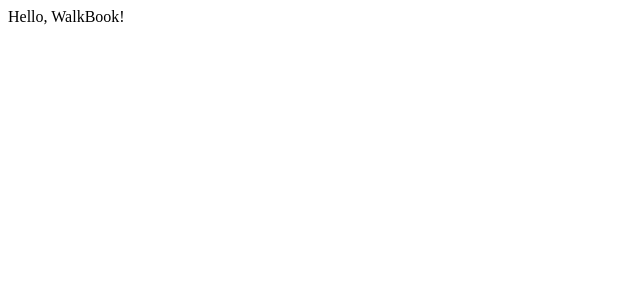
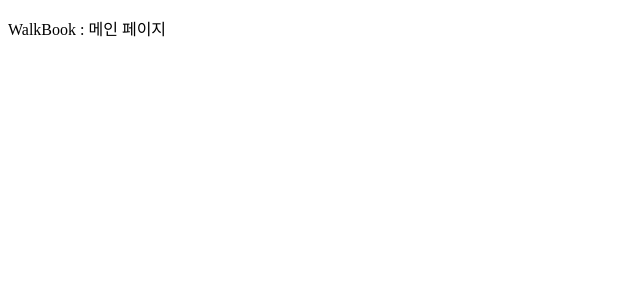
Before and after one commit to walkbook/walkbook-frontend, a React (Create React App) app: page / in a window 1280 px wide. Shown: the top 300 px of the page, without its empty margins (0-640 px from the left). Built offline with nearby package versions, Linux system fonts and the light colour scheme.

Commit message:
[feature] App 컴포넌트 라우트 경로 지정

```diff
--- a/src/App.js
+++ /dev/null
@@ -1,7 +0,0 @@
-export default function App() {
-  return (
-    <>
-      Hello, WalkBook!
-    </>
-  );
-}
--- /dev/null
+++ b/src/App.jsx
@@ -0,0 +1,20 @@
+import React from 'react';
+import { Routes, Route } from 'react-router-dom';
+import SignupPage from './pages/SignupPage';
+import SigninPage from './pages/SigninPage';
+import MainPage from './pages/MainPage';
+import NotFoundPage from './pages/NotFoundPage';
+
+export default function App() {
+  return (
+    <>
+      <Routes>
+        {/* 요청 url 수정 */}
+        <Route path="/" element={<MainPage />} />
+        <Route path="/signup" element={<SignupPage />} />
+        <Route path="/signin" element={<SigninPage />} />
+        <Route path="/*" element={<NotFoundPage />} />
+      </Routes>
+    </>
+  );
+}
--- a/src/index.js
+++ b/src/index.js
@@ -1,12 +1,15 @@
 import React from 'react';
 import ReactDOM from 'react-dom';
+import { BrowserRouter } from 'react-router-dom';
 import App from './App';
 import reportWebVitals from './reportWebVitals';
 
 ReactDOM.render(
-  <React.StrictMode>
-    <App />
-  </React.StrictMode>,
+  (
+    <BrowserRouter>
+      <App />
+    </BrowserRouter>
+  ),
   document.getElementById('root')
 );
 
--- a/src/pages/MainPage.jsx
+++ b/src/pages/MainPage.jsx
@@ -3,7 +3,7 @@ import React from 'react';
 export default function MainPage() {
   return (
     <>
-      <p>메인 페이지</p>
+      <p>WalkBook : 메인 페이지</p>
     </>
   );
 }
--- /dev/null
+++ b/src/pages/NotFoundPage.jsx
@@ -0,0 +1,9 @@
+import React from 'react';
+
+export default function NotFoundPage() {
+  return (
+    <>
+      <p>WalkBook : 페이지를 찾을 수 없습니다.</p>
+    </>
+  );
+}
--- /dev/null
+++ b/src/pages/SigninPage.jsx
@@ -0,0 +1,9 @@
+import React from 'react';
+
+export default function SigninPage() {
+  return (
+    <>
+      <p>WalkBook : 로그인</p>
+    </>
+  );
+}
--- a/src/pages/SignupPage.jsx
+++ b/src/pages/SignupPage.jsx
@@ -3,7 +3,7 @@ import React from 'react';
 export default function SignupPage() {
   return (
     <>
-      <p>회원가입</p>
+      <p>WalkBook : 회원가입</p>
     </>
   );
 }
```
Also changed, not shown: src/pages/LoginPage.jsx (deleted, +0 -9 lines), 1 other file (tests, documents, lock files or other folders).
